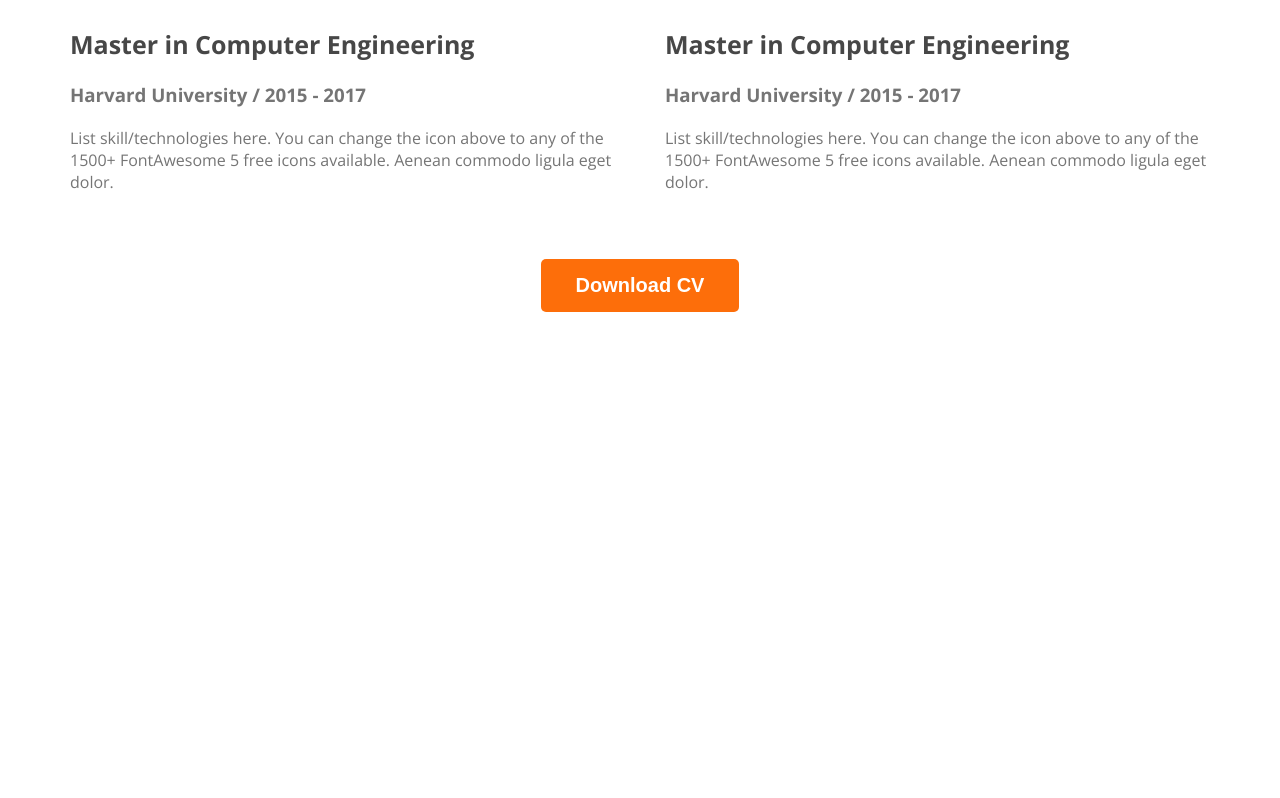
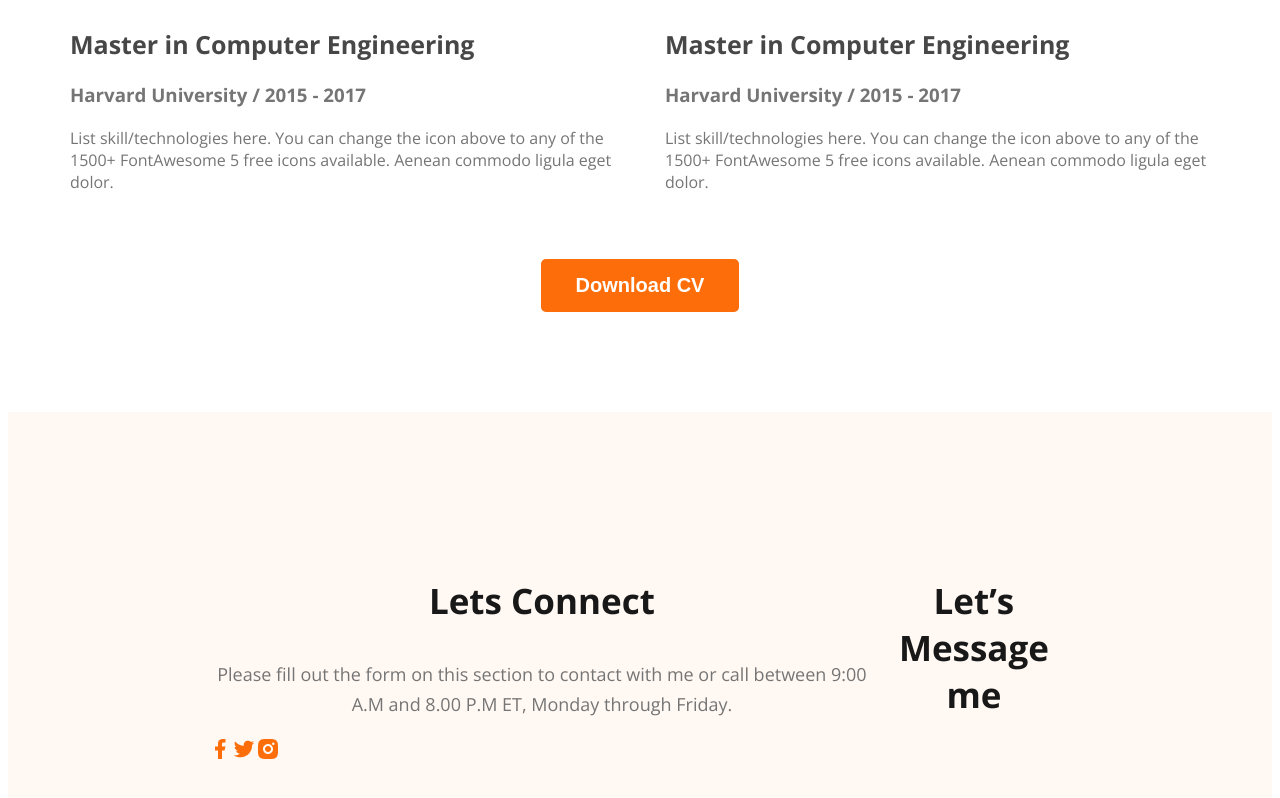
Before and after one commit to zaman-atif/web-developer-portfolio, a plain HTML site: page index.html in a window 1280 px wide. Shown: the part 2967-3765 px from the top of the page. Before the commit the page ends 3287 px from the top, so only its background shows below. Drawn offline with nearby package versions, Linux system fonts and the light colour scheme.

Commit message:
basic footer added

```diff
--- a/index.html
+++ b/index.html
@@ -158,7 +158,19 @@
         </section>
 
     </main>
-    <footer></footer>
+    <footer>
+        <div class="footer-column">
+            <h3 class="section-title">Lets Connect</h3>
+            <p class="section-description">Please fill out the form on this section to contact with me or call between
+                9:00 A.M and 8.00 P.M ET, Monday through Friday.</p>
+            <div class="social-links">
+                <a href=""><img src="images/icons/facebook.png" alt="Facebook"></a><a href=""><img src="images/icons/twitter.png" alt=""></a><a href=""><img src="images/icons/insta.png" alt=""></a>
+            </div>
+        </div>
+        <div class="footer-column">
+            <h3 class="section-title">Let’s Message me</h3>
+        </div>
+    </footer>
 </body>
 
 </html>
--- a/styles/portfolio.css
+++ b/styles/portfolio.css
@@ -186,3 +186,11 @@ main section {
     text-align: center;
     margin-top: 50px;
 }
+
+/* footer styles  */
+footer{
+    display: flex;
+    background-color: #FFF8F3;
+    padding: 130px 200px;
+    margin-top: 100px;
+}
```
